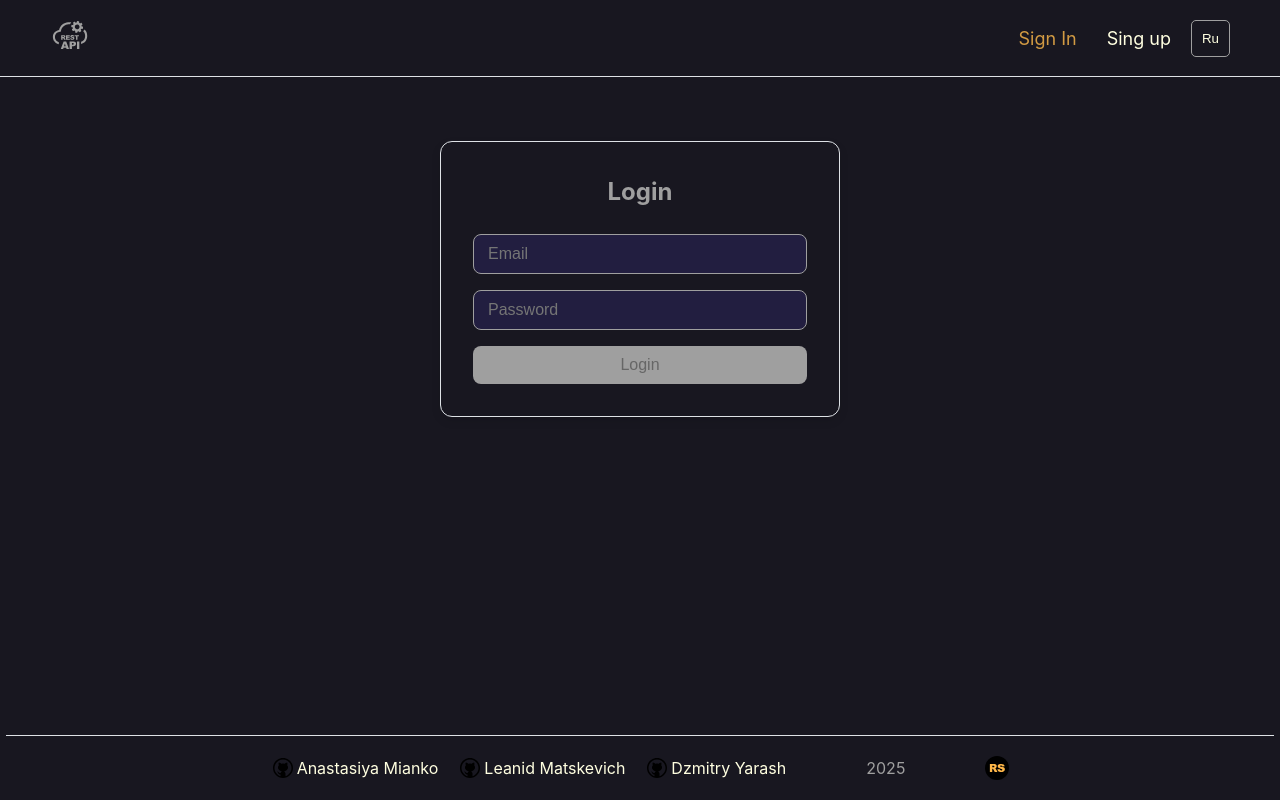
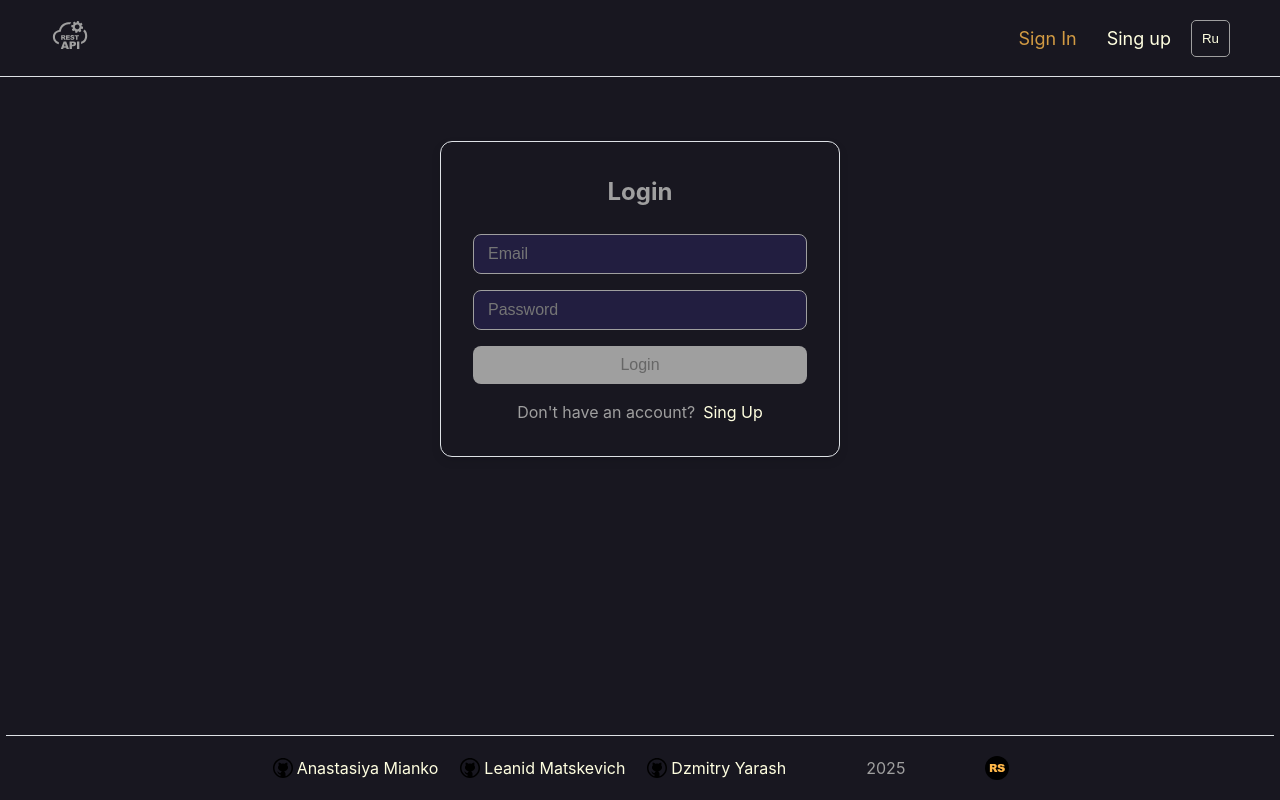
Before and after one commit to SpiriT-L/rest-client-app, a Next.js app: page /en/login in a window 1280 px wide. Built offline with nearby package versions, Linux system fonts and the light colour scheme; no server answers.

Commit message:
feat: add account linking and improve localization  in Login and Register pages

```diff
--- a/messages/en.json
+++ b/messages/en.json
@@ -44,6 +44,8 @@
   },
   "Register": {
     "title": "Register",
+    "account": "Do you already have an account?",
+    "sign_in": "Sign In",
     "success": "Registration successful!",
     "message": "Check your email for confirmation.",
     "placeholders": {
@@ -68,6 +70,9 @@
   },
   "Login": {
     "title": "Login",
+    "no_account": "Don't have an account?",
+    "sing_up": "Sing Up",
+    "sign_up": "Sing Up",
     "placeholders": {
       "email": "Email",
       "password": "Password"
--- a/messages/ru.json
+++ b/messages/ru.json
@@ -16,7 +16,7 @@
   },
   "Header": {
     "sign_in": "Войти",
-    "sing_up": "Зарегистрироваться"
+    "sign_up": "Зарегистрироваться"
   },
   "Footer": {
     "nastya": "Анастасия Менько",
@@ -47,6 +47,8 @@
   },
   "Register": {
     "title": "Регистрация",
+    "account": "У вас уже есть аккаунт?",
+    "sign_in": "Войти",
     "success": "Регистрация прошла успешна!",
     "placeholders": {
       "email": "Email",
@@ -70,6 +72,8 @@
   },
   "Login": {
     "title": "Авторизация",
+    "no_account": "У вас нет аккаунта?",
+    "sign_up": "Sing Up",
     "placeholders": {
       "email": "Email",
       "password": "Пароль"
--- a/src/app/[locale]/login/LoginForm.module.scss
+++ b/src/app/[locale]/login/LoginForm.module.scss
@@ -15,3 +15,10 @@
   margin-bottom: 1.5rem;
   text-align: center;
 }
+
+.linkContainer {
+  display: flex;
+  justify-content: center;
+  margin-top: 1rem;
+  gap: 0.5rem;
+}
--- a/src/app/[locale]/login/page.tsx
+++ b/src/app/[locale]/login/page.tsx
@@ -10,6 +10,7 @@ import { JSX, useEffect, useState } from 'react';
 import { useSignInWithEmailAndPassword } from 'react-firebase-hooks/auth';
 import { auth } from '@/firebase/config';
 import { useRouter } from 'next/navigation';
+import Link from 'next/link';
 
 export default function LoginPage(): JSX.Element {
   const t = useTranslations('Login');
@@ -80,6 +81,10 @@ export default function LoginPage(): JSX.Element {
         >
           {t('buttons.login')}
         </Button>
+        <div className={styles.linkContainer}>
+          {t('no_account')}
+          <Link href="/login">{t('sign_up')}</Link>
+        </div>
       </form>
     </div>
   );
--- a/src/app/[locale]/page.tsx
+++ b/src/app/[locale]/page.tsx
@@ -2,7 +2,6 @@ import { useTranslations } from 'next-intl';
 import { JSX } from 'react';
 import Link from 'next/link';
 import styles from './page.module.scss';
-import Button from '@/components/Button/Button';
 
 export default function HomePage(): JSX.Element {
   const t = useTranslations('HomePage');
--- a/src/app/[locale]/register/RegisterForm.module.scss
+++ b/src/app/[locale]/register/RegisterForm.module.scss
@@ -28,3 +28,10 @@
   color: $color-success;
   margin-top: 1rem;
 }
+
+.linkContainer {
+  display: flex;
+  justify-content: center;
+  margin-top: 1rem;
+  gap: 0.5rem;
+}
--- a/src/app/[locale]/register/page.tsx
+++ b/src/app/[locale]/register/page.tsx
@@ -10,6 +10,7 @@ import { JSX, useEffect, useState } from 'react';
 import { useCreateUserWithEmailAndPassword } from 'react-firebase-hooks/auth';
 import { auth } from '@/firebase/config';
 import { useRouter } from 'next/navigation';
+import Link from 'next/link';
 
 export default function RegisterPage(): JSX.Element {
   const t = useTranslations('Register');
@@ -111,6 +112,10 @@ export default function RegisterPage(): JSX.Element {
         >
           {t('buttons.register')}
         </Button>
+        <div className={styles.linkContainer}>
+          {t('account')}
+          <Link href="/login">{t('sign_in')}</Link>
+        </div>
       </form>
       {userCredential && <p className={styles.success}>{t('success')}</p>}
     </div>
```
